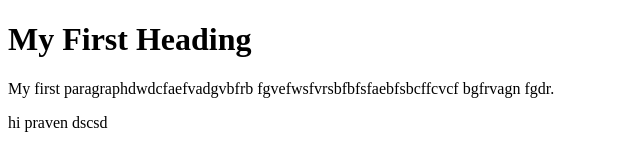
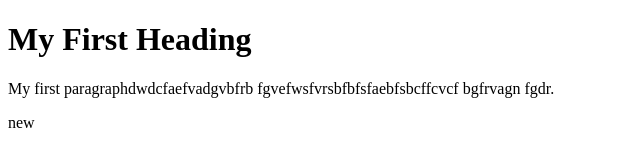
Before and after one commit to TESTRCK/test, a plain HTML site: page index.html in a window 1280 px wide. Shown: the full height of the page, 0-640 px from the left. Drawn offline with Linux system fonts and the light colour scheme.

Commit message:
test _if

```diff
--- a/index.html
+++ b/index.html
@@ -6,9 +6,7 @@
 
 <p>My first paragraphdwdcfaefvadgvbfrb fgvefwsfvrsbfbfsfaebfsbcffcvcf bgfrvagn fgdr.</p>
 
-hi praven
-
-dscsd
+new
 
 </body>
 </html>
```
